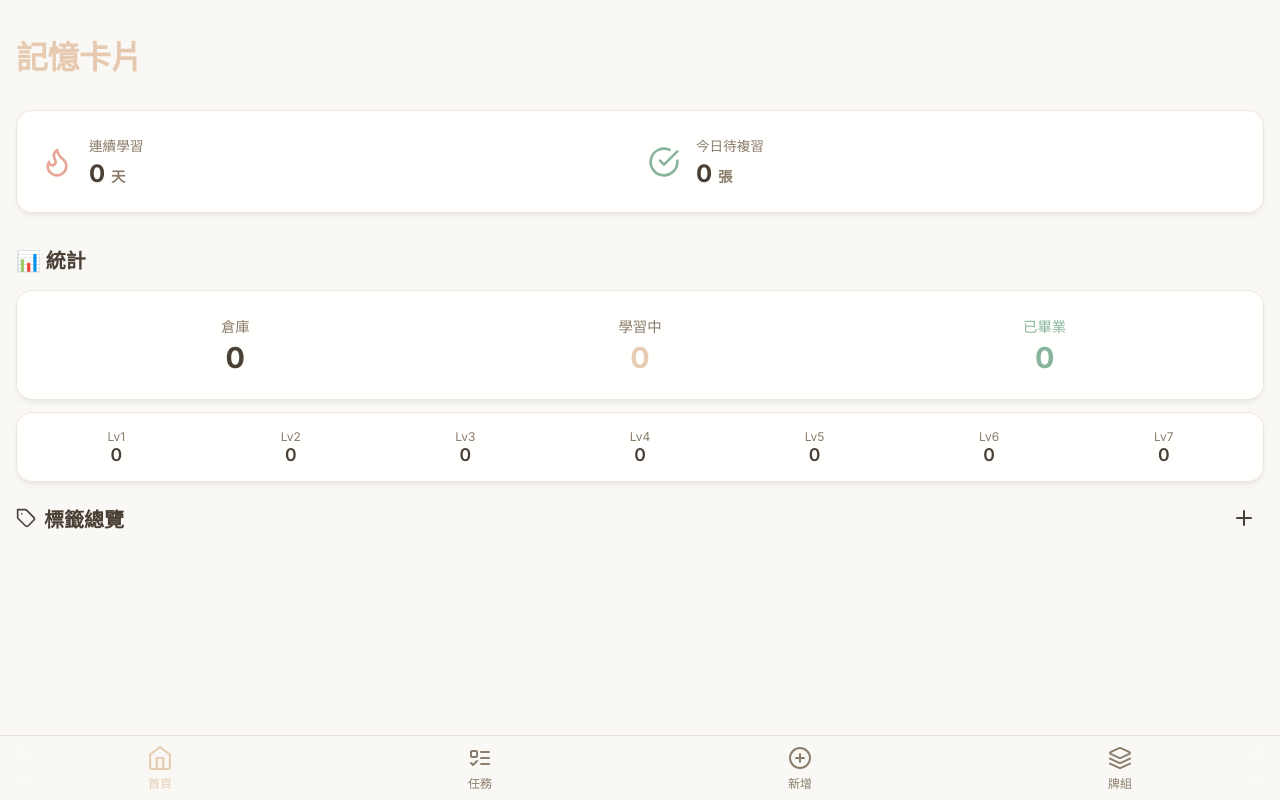
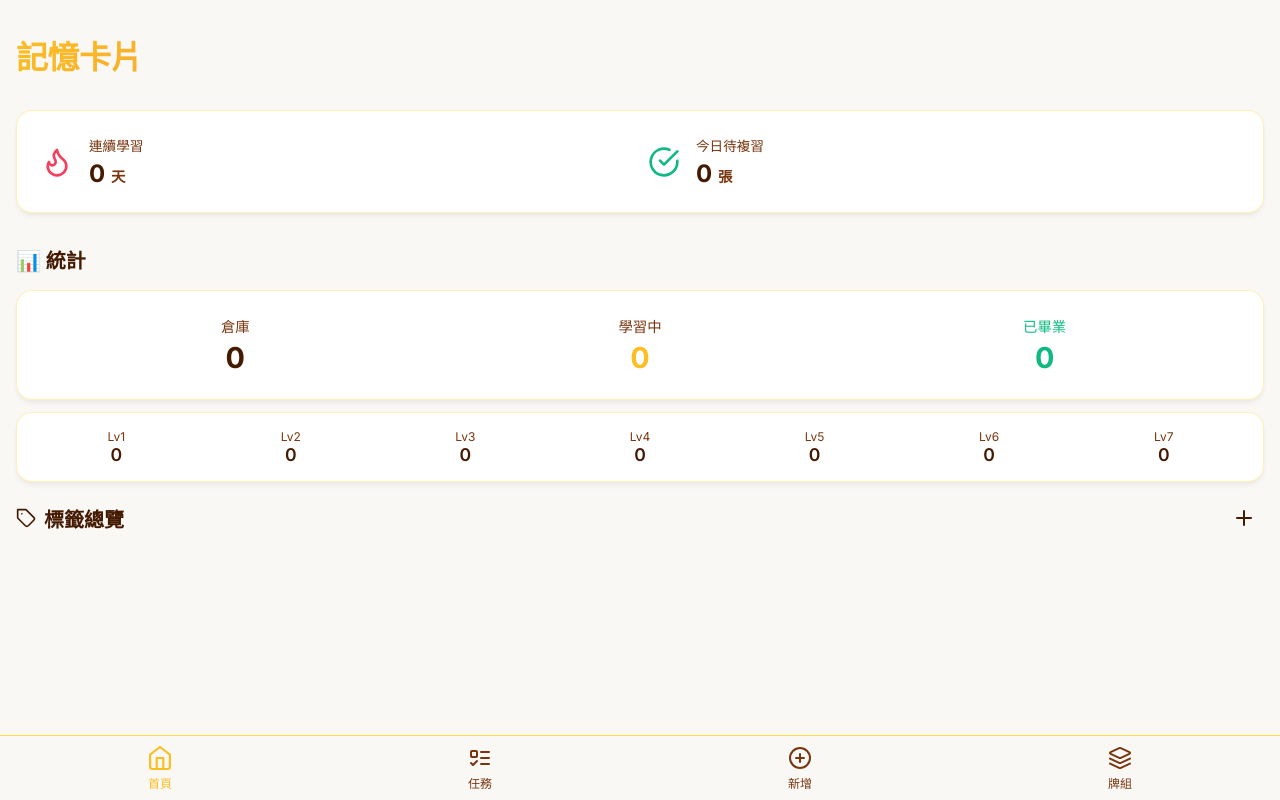
Before and after one commit to raspberrypirogrt/pwa-flashcards, a React (Vite) app: page / in a window 1280 px wide. Built offline with nearby package versions, Linux system fonts and the light colour scheme.

Commit message:
style: increase contrast with amber accents on beige background

```diff
--- a/src/index.css
+++ b/src/index.css
@@ -1,28 +1,25 @@
 :root {
-    --primary: #d4a373;
-    /* Muted camel/beige-orange instead of bright amber */
-    --primary-light: #e6ccb2;
-    /* Lighter beige */
-    --secondary: #e8a598;
-    /* Soft dusty rose for contrast */
+    --primary: #f59e0b;
+    /* Restored Warm Amber for buttons/accents */
+    --primary-light: #fbbf24;
+    /* Restored lighter amber */
+    --secondary: #f43f5e;
+    /* Restored soft coral/rose */
     --bg-color: #faf8f5;
-    /* Very light creamy off-white/beige background */
+    /* Kept very light creamy off-white/beige background */
     --surface: #ffffff;
-    /* Clean white for cards to pop against the beige */
-    --surface-hover: #f5ebe0;
-    /* Soft beige hover state */
-    --text-main: #4a4036;
-    /* Deep grayish-brown for text */
-    --text-muted: #8b7d6b;
-    /* Softer grayish-brown */
-    --danger: #e28e8e;
-    /* Muted red */
-    --success: #88b49c;
-    /* Muted sage green */
-    --border-color: #ede0d4;
-    /* Soft beige border */
-    --nav-bg: rgba(250, 248, 245, 0.85);
-    /* Glass off-white/beige */
+    --surface-hover: #fef08a;
+    /* Restored soft bright yellow hover state */
+    --text-main: #451a03;
+    /* Restored deep warm brown text for higher contrast */
+    --text-muted: #78350f;
+    --danger: #ef4444;
+    /* Restored brighter red */
+    --success: #10b981;
+    /* Restored emerald green */
+    --border-color: #fde047;
+    /* Restored soft gold/yellow border */
+    --nav-bg: rgba(250, 248, 245, 0.95);
 }
 
 * {
@@ -100,10 +97,9 @@ body {
 
 /* Glass Card styling */
 .glass-card {
-    background: rgba(255, 255, 255, 0.9);
-    /* Mostly opaque white for clean look */
-    border: 1px solid rgba(237, 224, 212, 0.8);
-    /* Soft beige border */
+    background: rgba(255, 255, 255, 0.95);
+    border: 1px solid rgba(250, 204, 21, 0.3);
+    /* Restored yellow border for contrast */
     border-radius: 16px;
     padding: 1.5rem;
     box-shadow: 0 4px 6px -1px rgba(0, 0, 0, 0.05), 0 2px 4px -1px rgba(0, 0, 0, 0.03);
@@ -198,7 +194,8 @@ body {
 }
 
 .btn-icon:hover {
-    background: rgba(212, 163, 115, 0.1);
+    background: rgba(245, 158, 11, 0.1);
+    /* Restored amber hover */
 }
 
 .btn-icon.btn-sm {
@@ -345,7 +342,8 @@ body {
 
 .form-input:focus {
     border-color: var(--primary);
-    box-shadow: 0 0 0 2px rgba(212, 163, 115, 0.2);
+    box-shadow: 0 0 0 2px rgba(245, 158, 11, 0.2);
+    /* Restored amber focus ring */
 }
 
 .mb-3 {
@@ -379,9 +377,10 @@ body {
 }
 
 .btn-secondary {
-    background: rgba(237, 224, 212, 0.4);
+    background: rgba(250, 204, 21, 0.15);
+    /* Restored bright yellow tint */
     color: var(--primary);
-    border: 1px solid var(--border-color);
+    border: 1px solid rgba(250, 204, 21, 0.3);
     border-radius: 12px;
     padding: 0.75rem 1.5rem;
     font-weight: 600;
@@ -499,8 +498,9 @@ body {
 }
 
 .btn-chip {
-    background: rgba(237, 224, 212, 0.4);
-    border: 1px solid var(--border-color);
+    background: rgba(250, 204, 21, 0.15);
+    /* Restored bright yellow tint */
+    border: 1px solid rgba(250, 204, 21, 0.3);
     color: var(--text-main);
     padding: 8px 16px;
     border-radius: 20px;
@@ -521,9 +521,10 @@ body {
 }
 
 .badge-tag {
-    background: rgba(212, 163, 115, 0.15);
-    /* Beige tint */
-    color: #b5835a;
+    background: rgba(245, 158, 11, 0.15);
+    /* Restored Amber tint */
+    color: #d97706;
+    /* Restored Amber text */
 }
 
 .badge-level {
```
